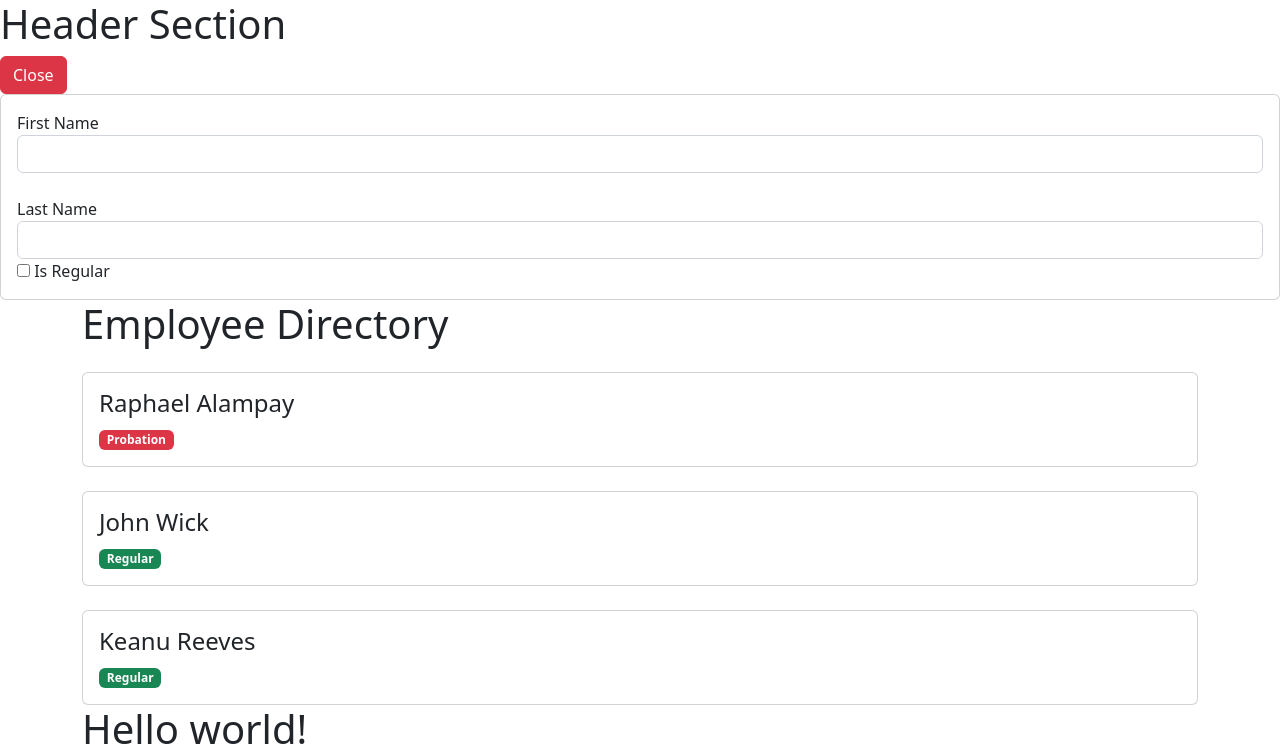
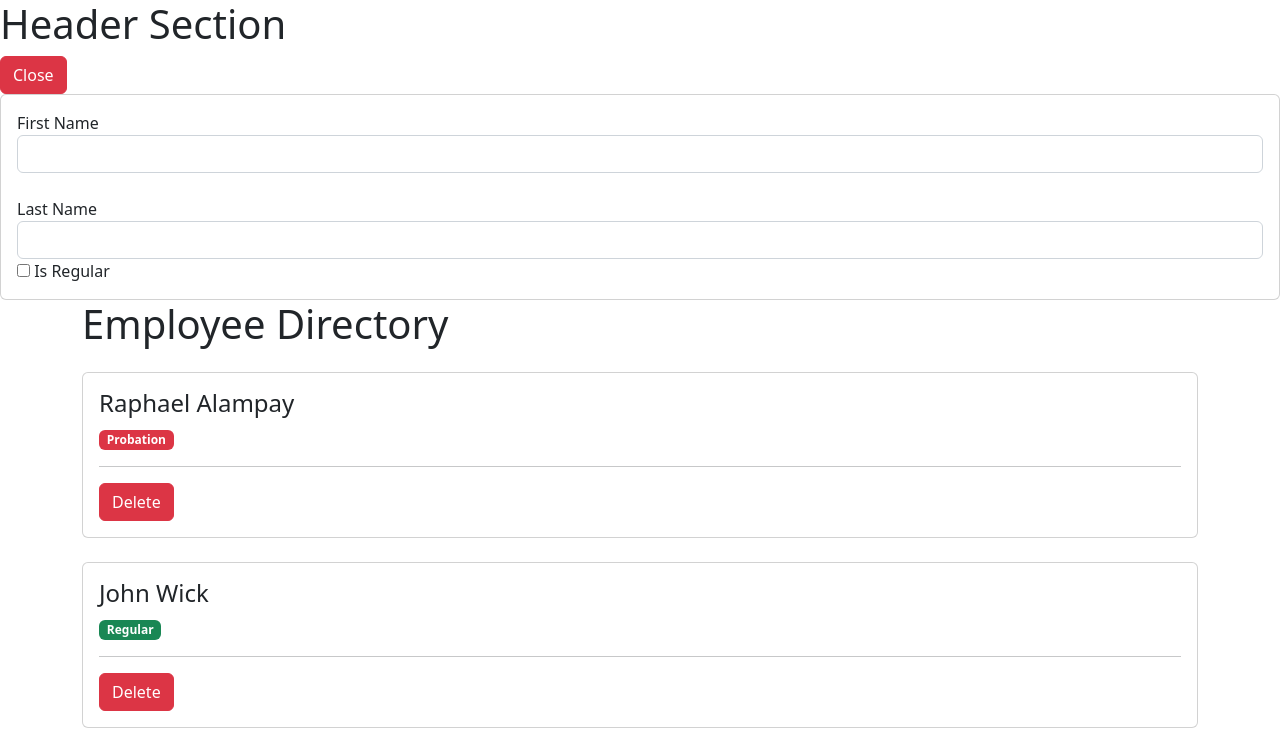
Before and after one commit to ralampay/demo-project-angular, an Angular app: page / in a window 1280 px wide. Shown: the top 750 px of the page. Built offline with nearby package versions, Linux system fonts and the light colour scheme.

Commit message:
answers to exercise 1

```diff
--- a/src/app/app.component.html
+++ b/src/app/app.component.html
@@ -7,6 +7,8 @@
   </h1>
   <app-list-of-employees
     [message]="message"
+    [listOfEmployees]="listOfEmployees"
+    (deleteEvent)="handleDelete($event)"
   >
   </app-list-of-employees>
 </div>
--- a/src/app/app.component.ts
+++ b/src/app/app.component.ts
@@ -1,4 +1,4 @@
-import { Component } from '@angular/core';
+import { Component, Input } from '@angular/core';
 
 @Component({
   selector: 'app-root',
@@ -8,6 +8,46 @@ import { Component } from '@angular/core';
 export class AppComponent {
   title: string = 'Employee Directory';
   message: string = 'Hello world!';
+  @Input() listOfEmployees: any[] = [
+    {
+      id: 1,
+      firstName: "Raphael",
+      lastName: "Alampay",
+      isRegular: false
+    },
+    {
+      id: 2,
+      firstName: "John",
+      lastName: "Wick",
+      isRegular: true
+    },
+    {
+      id: 3,
+      firstName: "Keanu",
+      lastName: "Reeves",
+      isRegular: true
+    }
+  ];
+
+  handleDelete(id: number): void {
+    /*
+    let newList = [];
+
+    for(let i = 0; i < this.listOfEmployees.length; i++) {
+      let emp = this.listOfEmployees[i];
+
+      if(emp.id != id) {
+        newList.push(emp);
+      }
+    }
+
+    this.listOfEmployees = newList;
+    */
+
+    this.listOfEmployees = this.listOfEmployees.filter((emp) => {
+      return emp.id != id;
+    })
+  }
 
   handleSampleEvent(payload: string): void {
     console.log(`handleSampleEvent(${payload}) in app.component`);
--- a/src/app/components/employee/employee.component.html
+++ b/src/app/components/employee/employee.component.html
@@ -11,5 +11,9 @@
         <div *ngIf="!isRegular" class="badge bg-danger">
             Probation
         </div>
+        <hr/>
+        <button (click)="handleDelete()" class="btn btn-danger">
+            Delete
+        </button>
     </div>
 </div>
--- a/src/app/components/employee/employee.component.ts
+++ b/src/app/components/employee/employee.component.ts
@@ -1,7 +1,9 @@
 import {
   Component,
   OnInit,
-  Input
+  Input,
+  Output,
+  EventEmitter
 } from '@angular/core';
 
 @Component({
@@ -14,10 +16,14 @@ export class EmployeeComponent implements OnInit {
   @Input() firstName: string;
   @Input() lastName: string;
   @Input() isRegular: boolean;
+  @Output() deleteEvent: EventEmitter<number> = new EventEmitter<number>();
 
   constructor() { }
 
   ngOnInit(): void {
   }
 
+  handleDelete(): void {
+    this.deleteEvent.emit(this.id);
+  }
 }
--- a/src/app/components/list-of-employees/list-of-employees.component.html
+++ b/src/app/components/list-of-employees/list-of-employees.component.html
@@ -1,8 +1,10 @@
 <app-employee
     *ngFor="let emp of listOfEmployees"
+    [id]="emp.id"
     [firstName]="emp.firstName"
     [lastName]="emp.lastName"
     [isRegular]="emp.isRegular"
+    (deleteEvent)="handleDelete($event)"
 ></app-employee>
 
 <h1>
--- a/src/app/components/list-of-employees/list-of-employees.component.ts
+++ b/src/app/components/list-of-employees/list-of-employees.component.ts
@@ -1,7 +1,9 @@
 import {
   Component,
   OnInit,
-  Input
+  Input,
+  Output,
+  EventEmitter
 } from '@angular/core';
 
 @Component({
@@ -12,30 +14,15 @@ import {
 export class ListOfEmployeesComponent implements OnInit {
   isOpen: boolean = false;
   @Input() message: string = "";
-  @Input() listOfEmployees: any[] = [
-    {
-      id: 1,
-      firstName: "Raphael",
-      lastName: "Alampay",
-      isRegular: false
-    },
-    {
-      id: 2,
-      firstName: "John",
-      lastName: "Wick",
-      isRegular: true
-    },
-    {
-      id: 3,
-      firstName: "Keanu",
-      lastName: "Reeves",
-      isRegular: true
-    }
-  ];
+  @Input() listOfEmployees: any[];
+  @Output() deleteEvent: EventEmitter<number> = new EventEmitter<number>();
 
   constructor() { }
 
   ngOnInit(): void {
   }
 
+  handleDelete(id: number): void {
+    this.deleteEvent.emit(id);
+  }
 }
```
